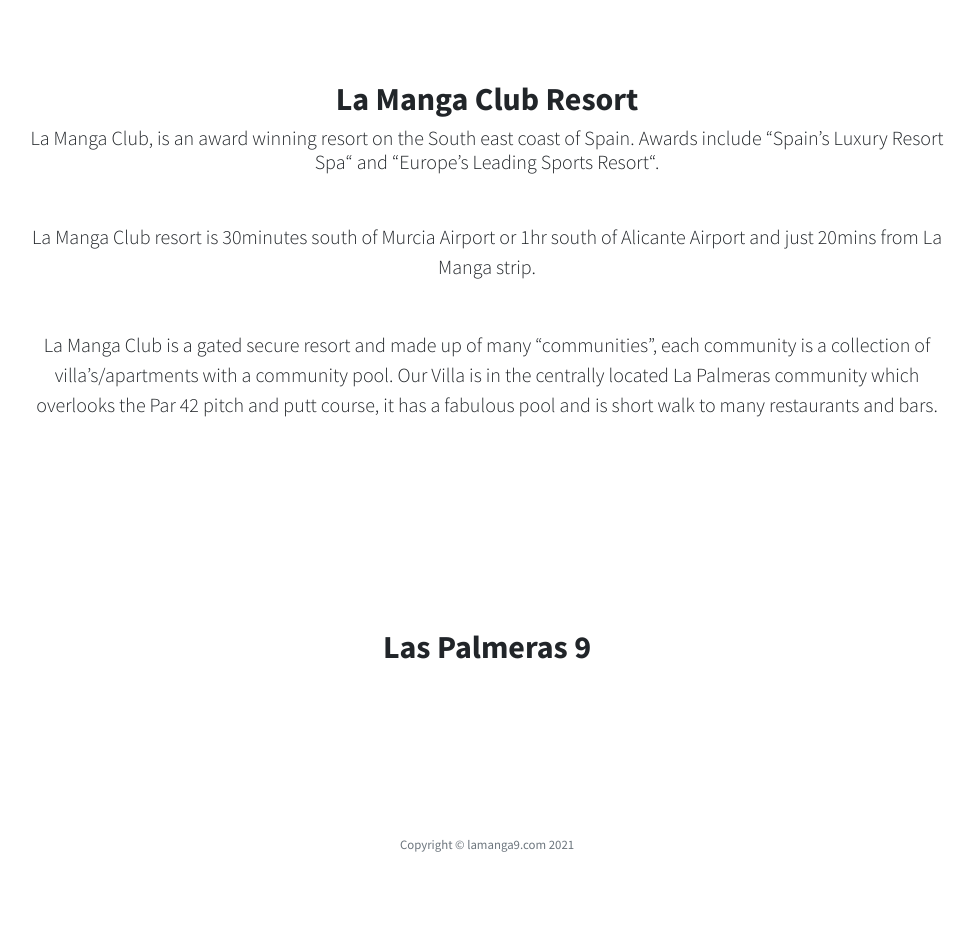
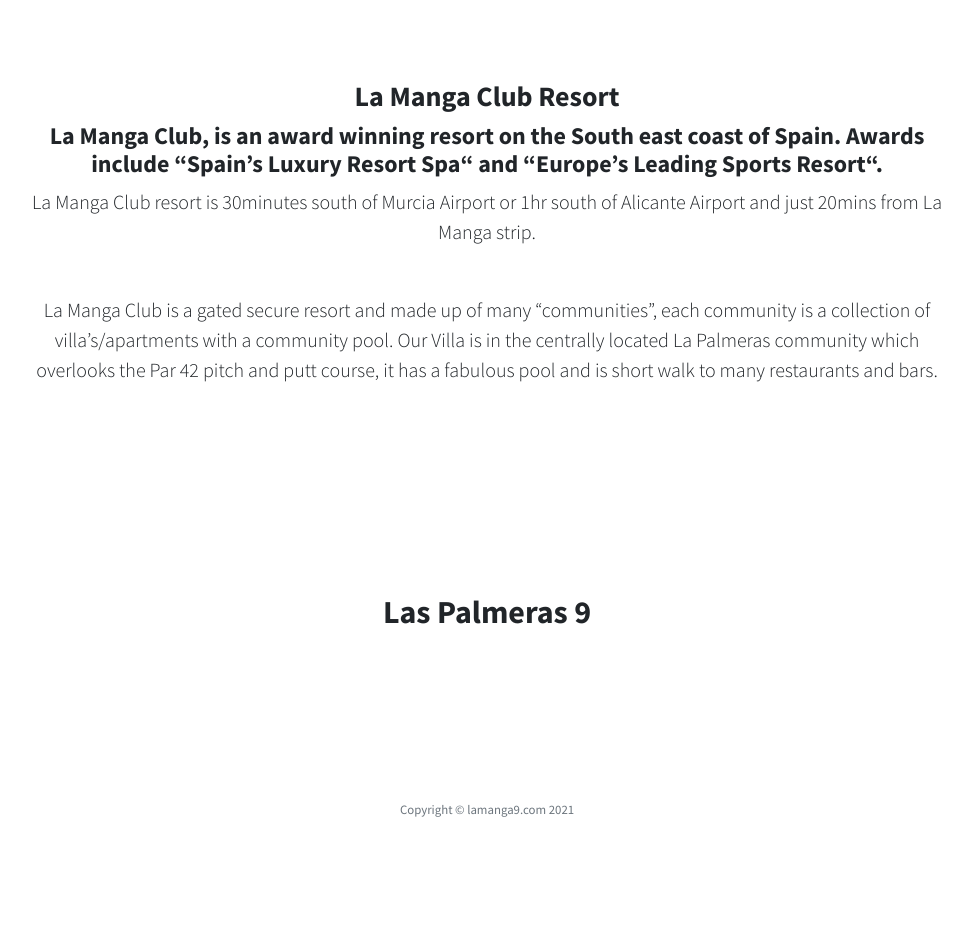
Before and after one commit to richsteer/richsteer.github.io, a Jekyll site: the page built from index.html, in a window 1280 px wide. Shown: the part 1380-2314 px from the top of the page, without its empty margins (153-1128 px from the left). Built offline with Jekyll 4.4.1, drawn with Linux system fonts in a browser that asks for light colours; after the commit the page ends 2279 px from its top, so only the background shows below that.

Commit message:
Update index.html

```diff
--- a/index.html
+++ b/index.html
@@ -18,9 +18,9 @@
     <div class="container text-center">
         <div class="row">
             <div class="col-lg-10 mx-auto">
-                <h2 class="content-section-heading">La Manga Club Resort</h2>
+                <h3 class="content-section-heading">La Manga Club Resort</h3>
                 <b>
-                <h4 class="lead mb-5">
+                <h4>
                     La Manga Club, is an award winning resort on the South east coast of Spain. Awards include “Spain’s Luxury Resort Spa“ and “Europe’s Leading Sports Resort“.
                 </h4>
                 <p class="lead mb-5">
```
